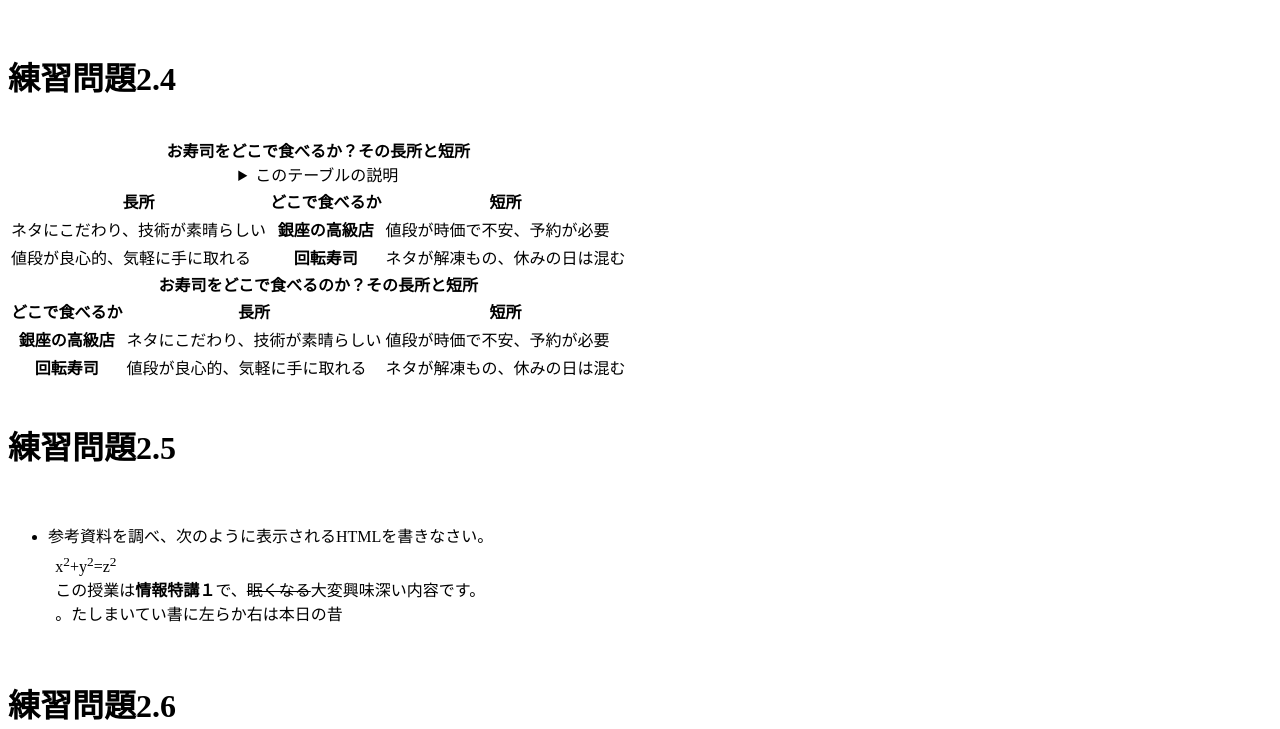
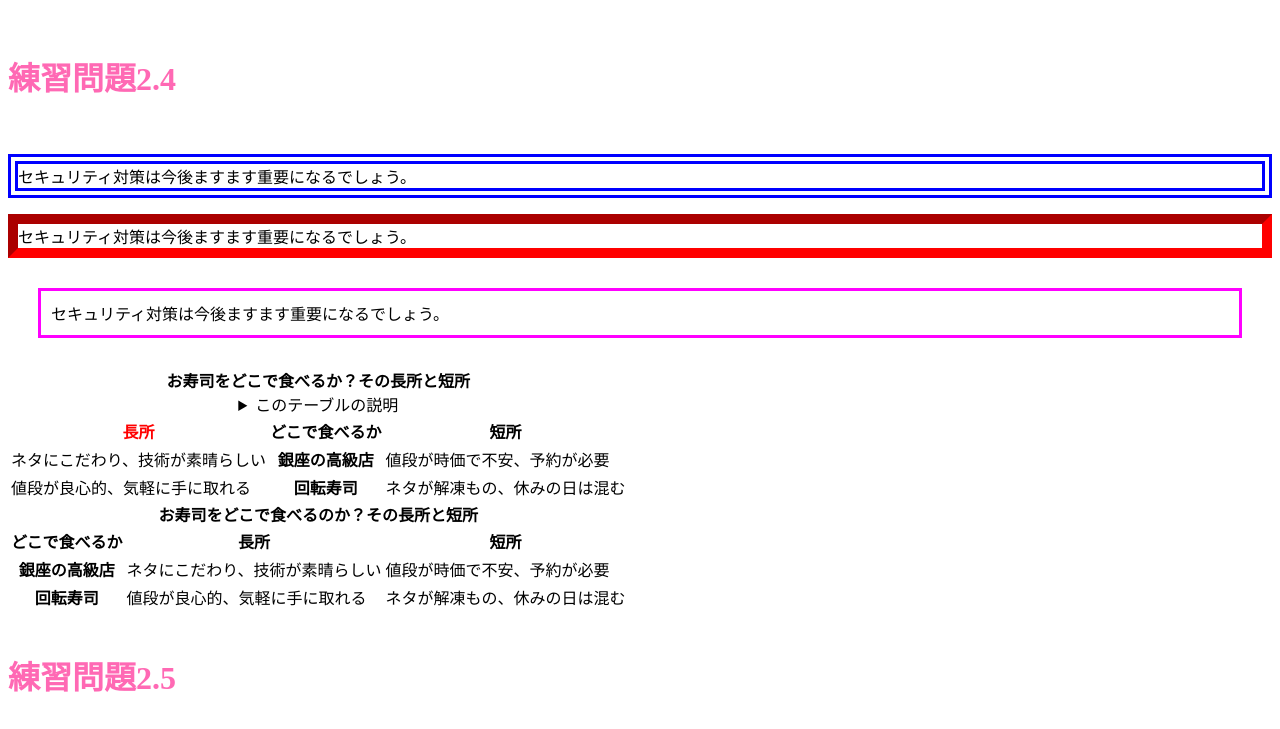
Before and after one commit to shihomosa3/zm1853555, a plain HTML site: page index.html in a window 1280 px wide. Shown: the part 976-1705 px from the top of the page. Drawn offline with Linux system fonts and the light colour scheme.

Commit message:
css.h/w1

```diff
--- a/index.html
+++ b/index.html
@@ -3,6 +3,7 @@
 <head>
   <meta charset="UTF-8">
   <title> Web開発の練習１</title>
+  <link rel="stylesheet" href="mystyle.css"><!--この行を追加-->
 </head>
 <body>
   <!--文字の大きさの練習-->
@@ -55,6 +56,9 @@
 <h1>練習問題2.4</h1>
 <br>
 <table>
+<p class="sample1">セキュリティ対策は今後ますます重要になるでしょう。</p>
+<p class="sample2">セキュリティ対策は今後ますます重要になるでしょう。</p>
+<p class="sample3">セキュリティ対策は今後ますます重要になるでしょう。</p>
 <caption>
 <strong>お寿司をどこで食べるか？その長所と短所</strong>
 <details>
@@ -63,7 +67,7 @@
 </details>
 </caption>
 <thead>
-<tr><th>長所</th><th>どこで食べるか</th><th>短所</th></tr>
+<th class="important">長所</th><th>どこで食べるか</th><th>短所</th></tr>
 </thead>
 <tbody>
 <tr><td>ネタにこだわり、技術が素晴らしい</td><th>銀座の高級店
--- /dev/null
+++ b/mystyle.css
@@ -0,0 +1,7 @@
+/*h1{color:blue;}*/
+h1{color: #ff69b4;}
+th, td{border:dashed thick black:}
+th.important{color: red;}
+p.sample1{border: double 10px #0000ff;}
+p.sample2{border: inset 10px #ff0000;}
+p.sample3{margin: 30px 30px;padding: 10px;border: medium solid#ff00ff;}
```
